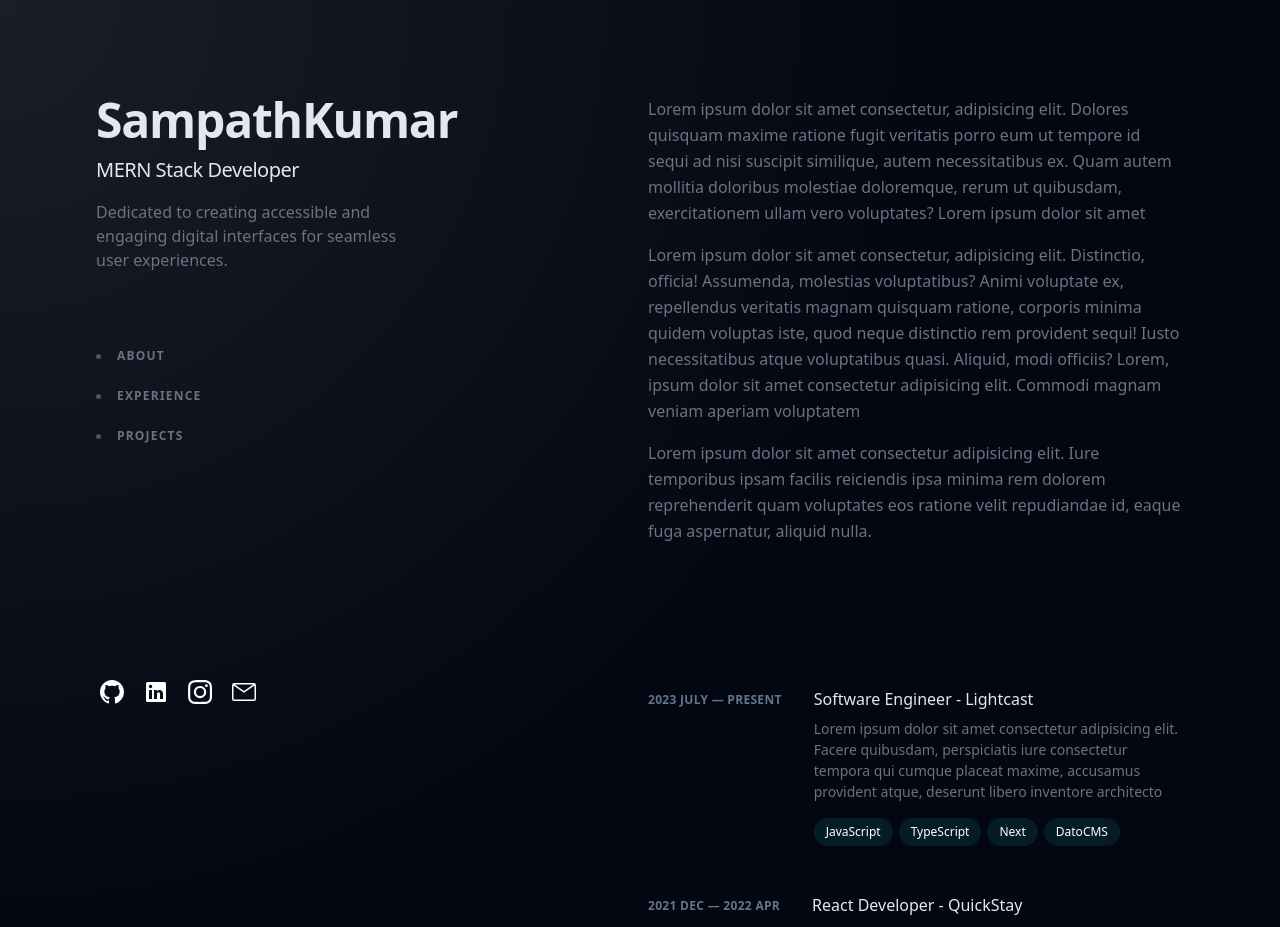
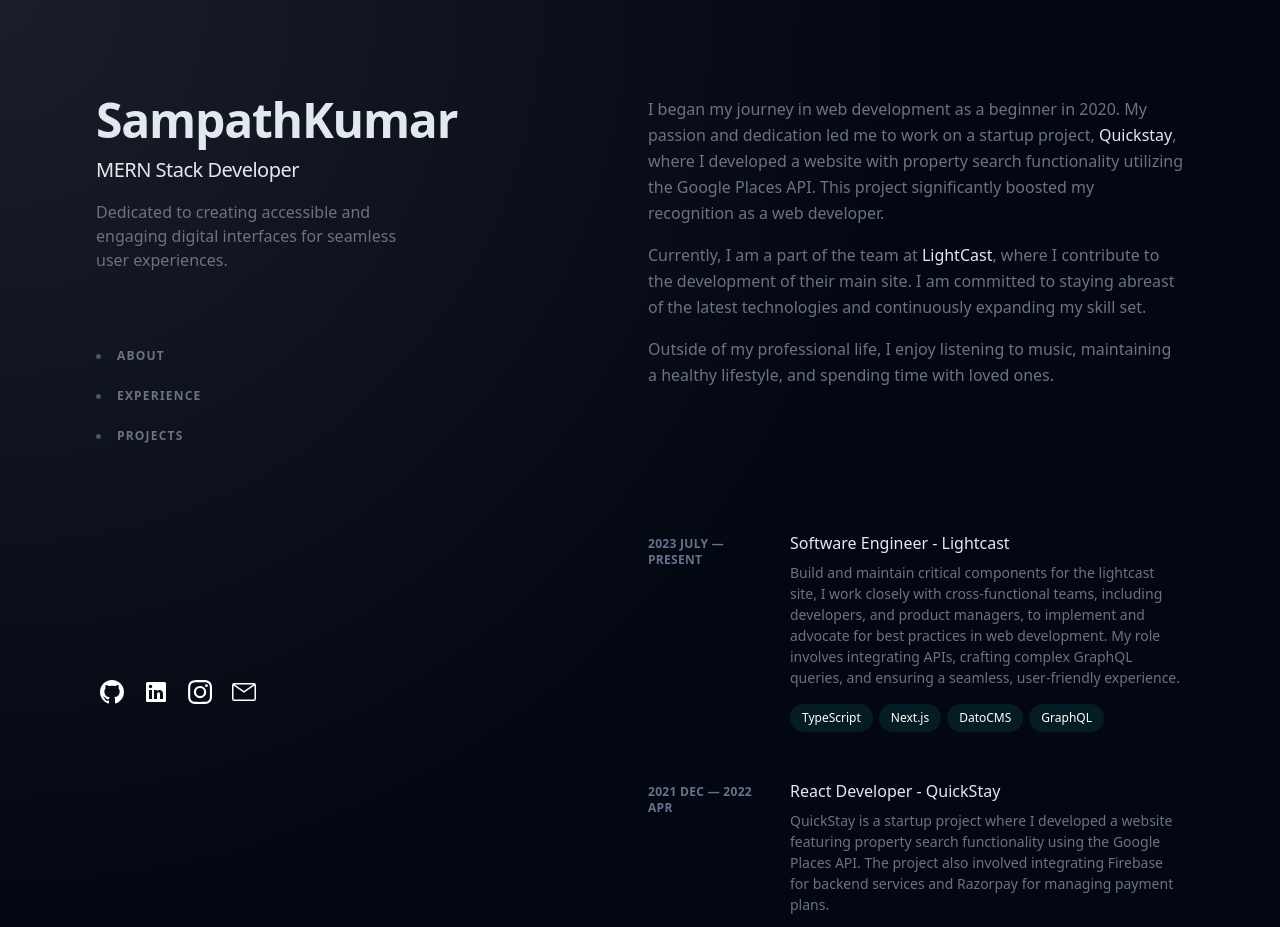
Before and after one commit to Sampath-04/Portfolio, a Next.js app: page / in a window 1280 px wide. Shown: the top 927 px of the page. Built offline with nearby package versions, Linux system fonts and the light colour scheme.

Commit message:
content updated

```diff
--- a/app/components/About.tsx
+++ b/app/components/About.tsx
@@ -4,31 +4,39 @@
       id="about"
       className="mb-16 scroll-mt-16 md:mb-24 lg:mb-36 lg:scroll-mt-24"
     >
+      <h2 className="text-sm font-bold uppercase tracking-widest text-slate-200 py-5 lg:hidden">About </h2>
       <p className="mb-4 text-gray-500">
-                Lorem ipsum dolor sit amet consectetur, adipisicing elit.
-                Dolores quisquam maxime ratione fugit veritatis porro eum ut
-                tempore id sequi ad nisi suscipit similique, autem
-                necessitatibus ex. Quam autem mollitia doloribus molestiae
-                doloremque, rerum ut quibusdam, exercitationem ullam vero
-                voluptates? Lorem ipsum dolor sit amet
+        I began my journey in web development as a beginner in 2020. My passion
+        and dedication led me to work on a startup project,  <a
+          href="https://www.quickstayrooms.com/"
+          target="_blank"
+          className="font-medium text-slate-200 hover:text-sky-400 focus-visible:text-sky-400"
+        >
+          Quickstay
+        </a>, where I
+        developed a website with property search functionality utilizing the
+        Google Places API. This project significantly boosted my recognition as
+        a web developer.
       </p>
       <p className="mb-4 text-gray-500">
-                Lorem ipsum dolor sit amet consectetur, adipisicing elit.
-                Distinctio, officia! Assumenda, molestias voluptatibus? Animi
-                voluptate ex, repellendus veritatis magnam quisquam ratione,
-                corporis minima quidem voluptas iste, quod neque distinctio rem
-                provident sequi! Iusto necessitatibus atque voluptatibus quasi.
-                Aliquid, modi officiis? Lorem, ipsum dolor sit amet consectetur
-                adipisicing elit. Commodi magnam veniam aperiam voluptatem
+        Currently, I am a part of the team at{" "}
+        <a
+          href="https://lightcast.io/"
+          target="_blank"
+          className="font-medium text-slate-200 hover:text-sky-400 focus-visible:text-sky-400"
+        >
+          LightCast
+        </a>
+        , where I contribute to the development of their main site. I am
+        committed to staying abreast of the latest technologies and continuously
+        expanding my skill set.
       </p>
       <p className="mb-4 text-gray-500">
-                Lorem ipsum dolor sit amet consectetur adipisicing elit. Iure
-                temporibus ipsam facilis reiciendis ipsa minima rem dolorem
-                reprehenderit quam voluptates eos ratione velit repudiandae id,
-                eaque fuga aspernatur, aliquid nulla.
+        Outside of my professional life, I enjoy listening to music, maintaining
+        a healthy lifestyle, and spending time with loved ones.
       </p>
     </section>
   );
-}
+};
 
 export default About;
--- a/app/components/CardTitleDesc.tsx
+++ b/app/components/CardTitleDesc.tsx
@@ -3,10 +3,10 @@
 export const CardTitleDesc = ({ cardContent }:any) => {
     return (
       <li className="mb-12 cursor-pointer">
-        <div className="grid lg:grid-cols-[auto,1fr] lg:gap-8 relative group transition-all lg:hover:!opacity-100 lg:group-hover/list:opacity-50">
+        <div className="grid sm:grid-cols-8 gap-4 lg:gap-8 relative group transition-all lg:hover:!opacity-100 lg:group-hover/list:opacity-50">
           <div className="absolute -inset-x-4 -inset-y-4 z-0 hidden rounded-md transition motion-reduce:transition-none lg:-inset-x-6 lg:block lg:group-hover:bg-slate-800/50 lg:group-hover:shadow-[inset_0_1px_0_0_rgba(148,163,184,0.1)] lg:group-hover:drop-shadow-lg" />
           {cardContent?.duration && (
-            <header className="relative z-10 mt-1 text-xs font-semibold uppercase tracking-wide text-slate-500">
+            <header className="relative sm:col-span-2 sm:order-1 z-10 mt-1 text-xs font-semibold uppercase tracking-wide text-slate-500 order-2">
               {cardContent.duration}
             </header>
           )}
@@ -14,12 +14,12 @@
             <Image
               src={cardContent.imagePath}
               alt={cardContent.title}
-              width={120}
-              height={80}
-              className="rounded border-2 z-10 border-slate-200/10 transition group-hover:border-slate-200/30"
+              width={200}
+              height={50}
+              className="rounded sm:col-span-2 border-2 z-10 border-slate-200/10 transition group-hover:border-slate-200/30 sm:order-1"
             />
           )}
-          <div className="z-10 relative">
+          <div className="z-10 sm:col-span-6 sm:order-1 relative">
             <h3 className="font-medium leading-snug text-slate-200">
               {cardContent.title}
             </h3>
--- a/app/components/Experience.tsx
+++ b/app/components/Experience.tsx
@@ -6,14 +6,14 @@
   {
     duration: "2023 JULY — Present",
     title: "Software Engineer - Lightcast",
-    desc: "Lorem ipsum dolor sit amet consectetur adipisicing elit. Facere quibusdam, perspiciatis iure consectetur tempora qui cumque placeat maxime, accusamus provident atque, deserunt libero inventore architecto",
-    techs: ["JavaScript", "TypeScript", "Next", "DatoCMS"],
+    desc: "Build and maintain critical components for the lightcast site, I work closely with cross-functional teams, including developers, and product managers, to implement and advocate for best practices in web development. My role involves integrating APIs, crafting complex GraphQL queries, and ensuring a seamless, user-friendly experience.",
+    techs: ["TypeScript", "Next.js", "DatoCMS", "GraphQL"],
   },
   {
     duration: "2021 DEC — 2022 APR",
     title: "React Developer - QuickStay",
-    desc: "Lorem ipsum dolor sit amet consectetur adipisicing elit. Facere quibusdam, perspiciatis iure consectetur tempora qui cumque placeat maxime, accusamus provident atque, deserunt libero inventore architecto",
-    techs: ["JavaScript", "React", "Firebase"],
+    desc: "QuickStay is a startup project where I developed a website featuring property search functionality using the Google Places API. The project also involved integrating Firebase for backend services and Razorpay for managing payment plans.",
+    techs: ["JavaScript", "React.js", "Firebase"],
   },
 ];
 
@@ -23,6 +23,7 @@
       id="experience"
       className="mb-16 scroll-mt-16 md:mb-24 lg:mb-36 lg:scroll-mt-24"
     >
+      <h2 className="text-sm font-bold uppercase tracking-widest text-slate-200 py-5 lg:hidden">Experience </h2>
       <ul className="group/list">
         {
           ExperienceDetails.map((experience,index)=>(
@@ -32,7 +33,8 @@
       </ul>
       <div className="mt-12">
         <Link
-          href="#"
+          href="/resume.pdf"
+          target="_blank"
           className="inline-flex items-baseline leading-tight hover:text-[#B0BBC2] focus-visible:text-[#B0BBC2] focus-visible:outline-gray-300 focus-visible:outline font-semibold text-slate-200 group/link text-base"
         >
           <span className="flex">
--- a/app/components/HeroMenu.tsx
+++ b/app/components/HeroMenu.tsx
@@ -82,27 +82,27 @@
       <ul className="ml-1 mt-8 flex items-center">
         <li className="mr-5 text-xs shrink-0">
           {" "}
-          <Link href={"#"} className="block hover:text-slate-600">
+          <Link href="https://github.com/sampath-ops" target="_blank" className="block hover:text-slate-600">
             <GitIcon />
           </Link>
         </li>
         <li className="mr-5 text-xs shrink-0">
           {" "}
-          <Link href={"#"} className="block hover:text-slate-600">
+          <Link href="https://www.linkedin.com/in/sampath-kumar-v/" target="_blank" className="block hover:text-slate-600">
             <Linkedicon />
           </Link>
         </li>
         <li className="mr-5 text-xs shrink-0">
           {" "}
-          <Link href={"#"} className="block hover:text-slate-600">
+          <Link href="https://www.instagram.com/sampath_kumar__04/" target="_blank" className="block hover:text-slate-600">
             <InstaIcon />
           </Link>
         </li>
         <li className="mr-5 text-xs shrink-0">
           {" "}
-          <Link href={"#"} className="block hover:text-slate-600">
+          <a href="mailto:sampathkaali002@gmail.com" target="_blank" className="block hover:text-slate-600">
             <EmailIcon />
-          </Link>
+          </a>
         </li>
       </ul>
     </div>
--- a/app/components/Projects.tsx
+++ b/app/components/Projects.tsx
@@ -3,7 +3,7 @@
 const projectDetails = [
     {
         imagePath:"/Images/e-tech.png",
-        title:"Natours",
+        title:"E-Tech",
         desc:" Lorem ipsum dolor sit amet consectetur adipisicing elit. Illum optio officiis eveniet delectus adipisci? Dolores ex tempora accusamus inventore ullam mollitia itaque sit qui voluptas corporis voluptatum voluptatibus maxime consequatur, voluptates quasi, consectetur cupiditate officia repudiandae distinctio dignissimos rerum necessitatibus?",
         techs:["React.js","Tailwind","Netlify"],
         link:"#"
@@ -23,6 +23,7 @@
         id="projects"
         className="mb-16 scroll-mt-16 md:mb-24 lg:mb-36 lg:scroll-mt-24"
       >
+        <h2 className="text-sm font-bold uppercase tracking-widest text-slate-200 py-5 lg:hidden">Projects </h2>
         <ul className="group/list">
         {
             projectDetails.map((project,index)=>{
```
Also changed, not shown: 1 other file (tests, documents, lock files or other folders). Lines whose indentation alone changed are shown as unchanged.
